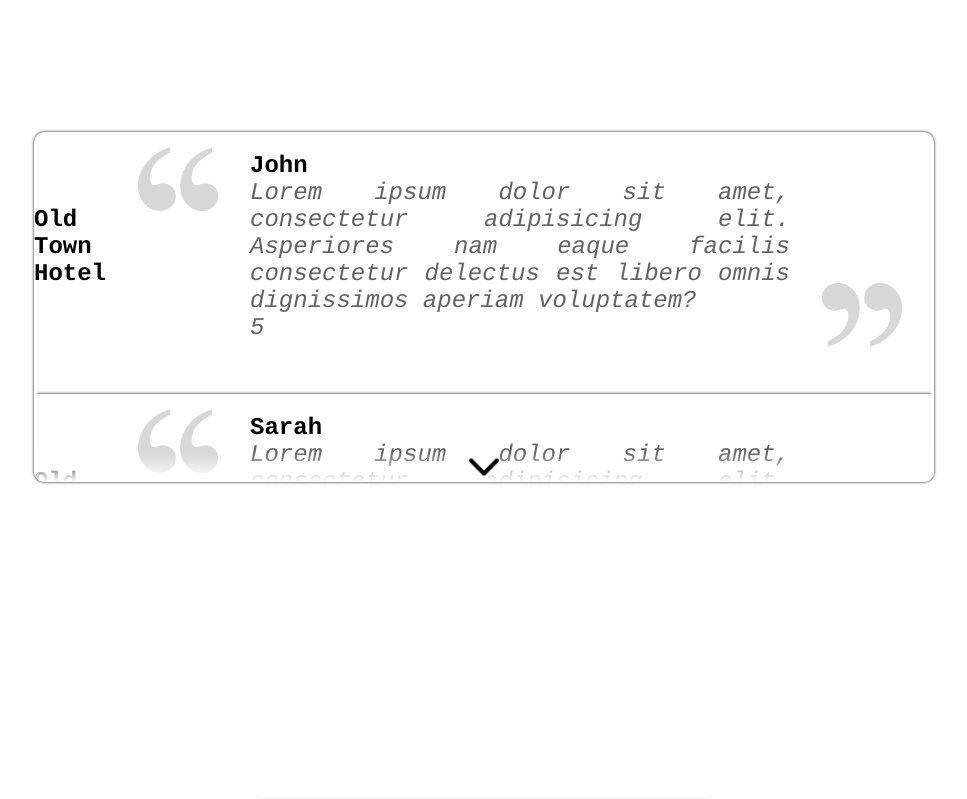
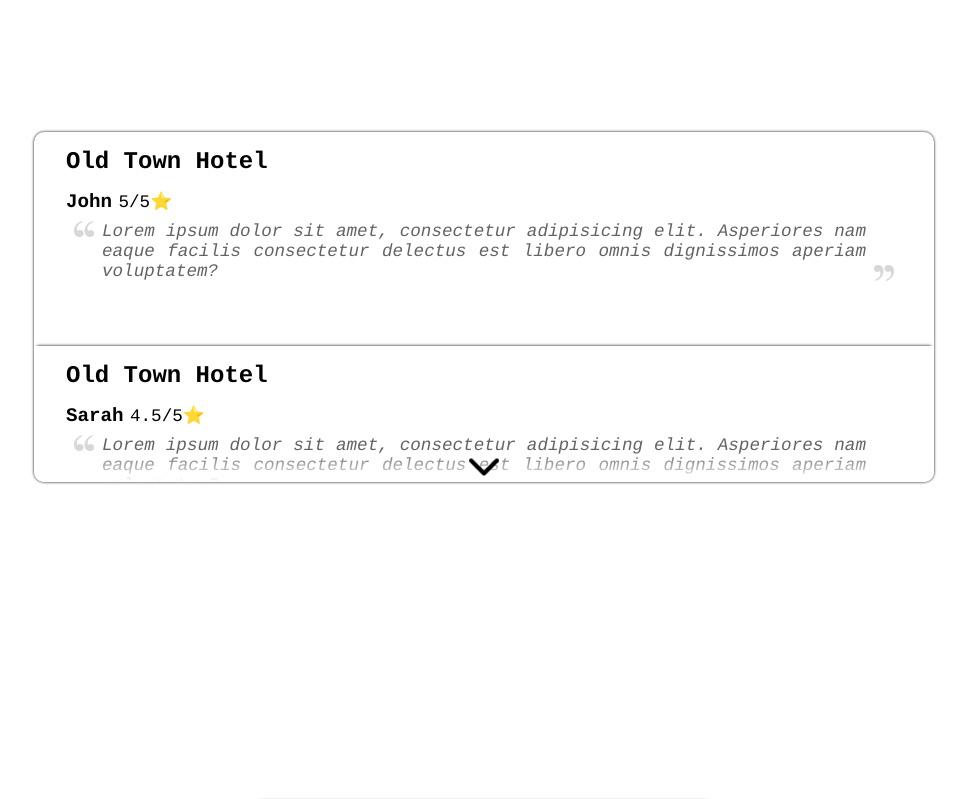
Before and after one commit to ItsMeCineQ/hotel_web_react_v2, a React (Create React App) app: page / in a window 1280 px wide. Shown: the part 4540-5339 px from the top of the page, without its empty margins (156-1123 px from the left). Built offline with nearby package versions, Linux system fonts and the light colour scheme.

Commit message:
Improved reviews section
Added better styling.

```diff
--- a/src/components/reviews.js
+++ b/src/components/reviews.js
@@ -30,14 +30,18 @@ export default function Reviews() {
                     const elReview = hotel.reviews.reviews_users[reviewIndex];
                     const reviewElement = (
                         <div className="reviews--review" key={reviewIndex}>
-                            <h2>{hotel.name}</h2>
-                            <img src={icon_quote} alt="quote" className="icon--quote-start" />
+                            <h2 className='hotel--name'>{hotel.name}</h2>
                             <div key={reviewIndex}>
-                                <h2>{elReview}</h2>
-                                <p>{hotel.reviews.reviews_text[reviewIndex]}</p>
-                                <p>{hotel.reviews.reviews_rates[reviewIndex]}</p>
+                                <div className='user--review'>
+                                    <h2 className='user--name'>{elReview}</h2>
+                                    <p className='user--reviews_review'>{hotel.reviews.reviews_rates[reviewIndex]}/5{'⭐'}</p>
+                                </div>
+                                <div className='reviews--quotes'>
+                                    <img src={icon_quote} alt="quote" className="icon--quote icon--quote-start" />
+                                    <p className='user--reviews_text'>{hotel.reviews.reviews_text[reviewIndex]}</p>
+                                    <img src={icon_quote} alt="quote" className="icon--quote icon--quote-end" />
+                                </div>
                             </div>
-                            <img src={icon_quote} alt="quote" className="icon--quote-end" />
                         </div>
                     );
                     reviewElements.push(reviewElement);
--- a/src/css/reviews.css
+++ b/src/css/reviews.css
@@ -18,7 +18,6 @@
     height: 350px;
     overflow: hidden;
     display: flex;
-    align-items: center;
     flex-direction: column;
     margin-bottom: 10rem;
     border-radius: 10px;
@@ -28,25 +27,48 @@
     animation-fill-mode: both;
   }
 
-  .reviews--container p{
-    font-size: 1.5rem;
+  .icon--quote{
+    width: 20px;
+    margin: 0 0.5rem;
+  }
+
+  .reviews--review{
+    min-height: 150px;
+    display: flex;
+    flex-direction: column;
+    padding: 1rem 2rem;
+    position: relative;
+    box-shadow: 0 -3px 3px -3px black;
+  }
+
+  .hotel--name{
+    margin-bottom: 1rem;
+  }
+
+  .user--review{
+    display: flex;
+    align-items: baseline;
+    gap: 0.4rem;
+  }
+
+  .user--name{
+    font-size: 1.2rem;
+    margin-bottom: 0.5rem;
+  }
+
+  .user--reviews_text{
+    font-size: 1.1rem;
     text-align: justify;
     color: #646363;
     font-style: italic;
   }
 
-  .reviews--container img{
-    width: 80px;
-    margin: 0 2rem;
+  .user--reviews_review{
+    font-size: 1.1rem;
   }
 
-  .reviews--review{
-    min-height: 200px;
+  .reviews--quotes{
     display: flex;
-    align-items: center;
-    padding: 15px 0;
-    position: relative;
-    box-shadow: 0 -3px 3px -3px black;
   }
 
   .reviews--review:first-child{
```
